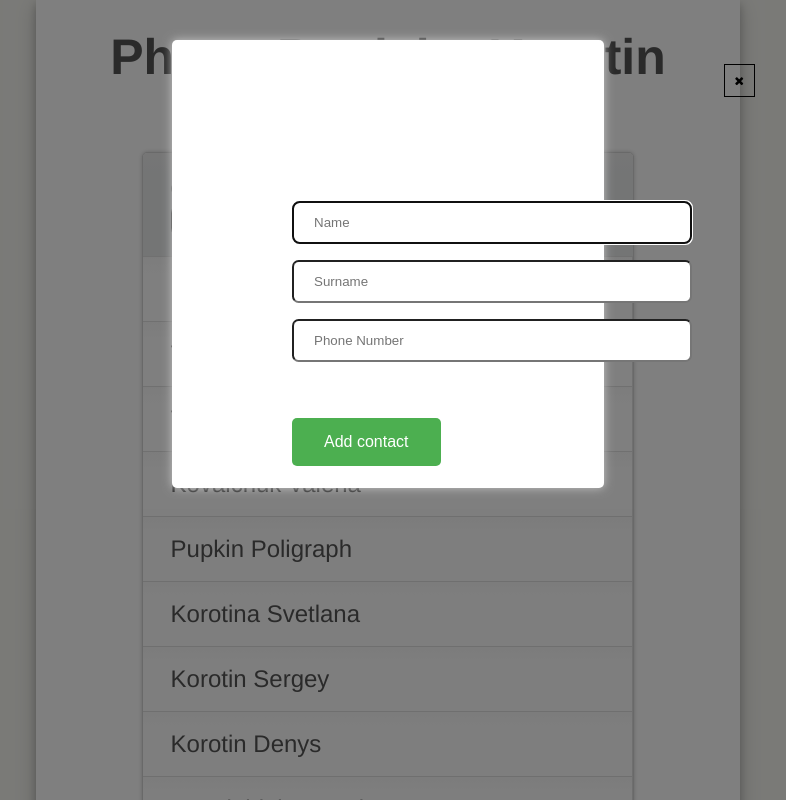
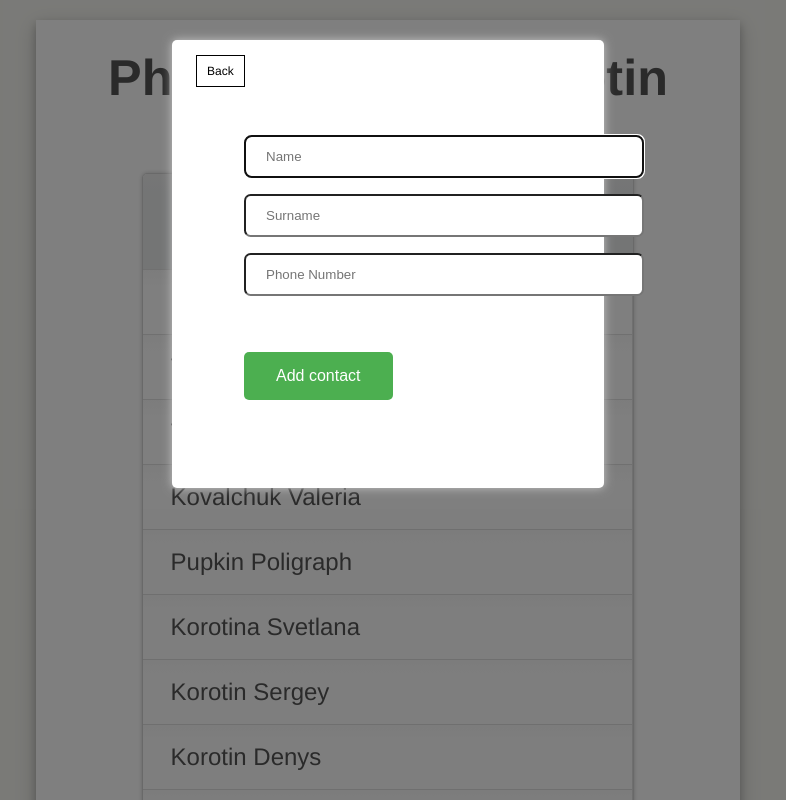
Before and after one commit to deniskorotin12/PhoneBook, a website built with webpack: page PhoneBook.html in a window 1280 px wide. Both pictures are taken after a click on the button "Add new Contact". Shown: the top 800 px of the page, without its empty margins (252-1038 px from the left). Built offline with nearby package versions, Linux system fonts and the light colour scheme.

Commit message:
evening commit

```diff
--- a/PhoneBook.html
+++ b/PhoneBook.html
@@ -12,9 +12,9 @@
 
         <div id="containerForRegistration">
 
-
             <dialog>
-                <span id="closeButton"><i class="fa fa-times" aria-hidden="true"></i>
+                <span id="closeButton">Back</span>
+                <!-- <i class="fa fa-times" aria-hidden="true"></i> -->
                 <form>
                     <input type="text" id="regName" placeholder="Name">
                     <br>
@@ -31,17 +31,16 @@
     </div>
 
     <div id="content">
-        <h1>Phone Book by Korotin Denys</h1>
+        <div><h1>Phone Book by Korotin Denys</h1></div>
         <div class="addContact">
         </div>
         <div class="Table_block">
-            <table cellspacing="0">
+            <table cellspacing="0" id="MainTable">
                 <tbody id="t_BodyItems">
                     <tr class="odd-row">
-                        <th class="th-items">
+                        <th id="th-items">
                             <div>Contact</div>
-                            <div>
-                                <button type="button" id="addContactButton" title="Add new Contact">+</button>
+                            <div><button type="button" id="addContactButton" title="Add new Contact">+</button>
                             </div>
                         </th>
 
--- a/src/css/form.css
+++ b/src/css/form.css
@@ -16,26 +16,48 @@
 } */
 
 #addContactButton {
-    /* display: inline-block; */
-    width: 1.9em;
-    height: 1.9em;
-    line-height: 2em;
-    vertical-align: right;
+    display: block;
+    position: static;
+    left: 0;
+    top: 0;
+    width: 1.5em;
+    height: 1.5em;
+    padding-top: 3px;
+    text-decoration: none;
     text-align: center;
-    text-decoration: none;
-    color: #000;
-    outline: none;
-    border-radius: 10px;
-    box-shadow: 0 0 0 1px #ddd inset, 0 1px 1px #fff;
-    font-size: 0.7em;
-    padding-bottom: 1.8em;
-    cursor: pointer;
-    margin: auto;
+    font-size: 25px;
+    text-shadow: 0 1px 0 rgba(255,255,255,.7);
+    background-color: rgb(255, 255, 255);
+    letter-spacing: -.065em;
+    font-family: "Hammersmith One", sans-serif;
+    -webkit-transition: all .25s ease-in-out;
+    -o-transition: all .25s ease-in-out;
+    -moz-transition: all .25s ease-in-out;
+    transition: all .25s ease-in-out;
+    box-shadow: 2px 2px 7px rgba(0,0,0,.2);
+    border-radius: 300px;
+    z-index: 1;
+    border: 1px solid rgb(77, 77, 77);
 }
 
 #addContactButton:hover {
+    border: 2px solid black;
+    opacity: 0.7;
+    width: 1.7em;
+    height: 1.7em;
+    cursor: pointer;
+}
+
+#closeButton{
+    padding: 8px 10px;
     border: 1px solid black;
-    opacity: 0.7;
+    border-radius: 8wpx;
+}
+
+#closeButton:hover{
+   cursor: pointer;
+   background-color: rgb(245, 245, 245);
+   padding: 12px 15px;
 }
 
 #addContactButton:focus {
@@ -43,3 +65,23 @@
     background-color: rgba(0, 0, 0, 0.164);
     opacity: 0.7;
 }
+
+@-moz-keyframes rotate {
+    0% {transform: rotate(0deg);}
+    100% {transform: rotate(-360deg);}
+}
+
+@-webkit-keyframes rotate {
+    0% {transform: rotate(0deg);}
+    100% {transform: rotate(-360deg);}
+}
+
+@-o-keyframes rotate {
+    0% {transform: rotate(0deg);}
+    100% {transform: rotate(-360deg);}
+}
+
+@keyframes rotate {
+    0% {transform: rotate(0deg);}
+    100% {transform: rotate(-360deg);}
+}
--- a/src/css/table.css
+++ b/src/css/table.css
@@ -61,7 +61,7 @@ td {
 
 h1 {
     text-align: center;
-    font-size: 50px;
+    font-size: 4.2em;
     margin-top: 1em;
     margin-bottom: 1.2em;
 }
@@ -88,14 +88,13 @@ a {
     justify-content: left;
     margin: auto;
     width: 55%;
-    margin: 0 auto;
+    margin: 20px auto;
     background-color: rgb(255, 255, 255);
     box-shadow: 0 4px 8px 0 rgba(0, 0, 0, 0.2), 0 6px 20px 0 rgba(0, 0, 0, 0.19);
 }
 
 .fa-times {
     border: 1px solid black;
-    margin-left: 44em;
     padding: 0.8em;
     cursor: pointer;
 }
@@ -131,14 +130,19 @@ dialog {
 
 #th-items {
     display: flex;
-    /* justify-content: space-around;
-align-content: space-around; */
+    justify-content: space-between;
+    align-content: space-around;
     flex-direction: row;
     flex-wrap: nowrap;
+    margin: 0px;
+    padding: 1.2em;
 }
 
+
+
+
 form {
-    margin: 8em;
+    margin: 4em;
 }
 
 #regButton {
@@ -196,7 +200,8 @@ td {
 td:hover {
     font-size: 2.3em;
     cursor: pointer;
-    text-decoration: underline;
+    color:  black;
+    background: rgb(245, 245, 245);
 }
 
 th {
--- a/src/js/MainPageTable.js
+++ b/src/js/MainPageTable.js
@@ -1,11 +1,17 @@
+const hideElement = document.getElementById("containerForRegistration");
+const Users = {
+    ContactUsers: ["Korotin Denys", "Tverdohleb Arseniy", "Tverdohleb Yulia", "Kovalchuk Valeria", "Pupkin Poligraph", "Korotina Svetlana", "Korotin Sergey"]
+};
+const closeDialog = document.getElementById("closeButton");
+const newPersonButton = document.getElementById("addContactButton");
+
+
 window.onload = function() {
     let hideElement = document.getElementById("containerForRegistration");
     hideElement.style.visibility = "hidden";
 };
 
-const Users = {
-    ContactUsers: ["Korotin Denys", "Tverdohleb Arseniy", "Tverdohleb Yulia", "Kovalchuk Valeria", "Pupkin Poligraph", "Korotina Svetlana", "Korotin Sergey"]
-};
+
 let setItemAtLocaleStorage = localStorage.setItem("Users", Users.ContactUsers);
 
 function test() {
@@ -15,7 +21,7 @@ function test() {
 
 };
 
-function initTable() {
+let initTable = (function() {
 
     for (let prop in Users.ContactUsers) {
 
@@ -30,22 +36,19 @@ function initTable() {
         tBodyItems.appendChild(createTr);
         tBodyItems.appendChild(createTd);
     };
-};
+}());
 
-function addNewPerson() {
-    const addNewPerson = document.getElementById("addContactButton");
-    addNewPerson.addEventListener("click", function() {
-        let hideElement = document.getElementById("containerForRegistration");
+let addNewPerson = (function() {
+
+    newPersonButton.addEventListener("click", function() {
         hideElement.style.visibility = "visible";
         const dialog = document.querySelector('dialog');
         dialog.show();
     });
-};
+}());
 
 function hideBlock() {
-    const closeDialog = document.getElementById("closeButton");
     closeDialog.addEventListener("click", function() {
-        const hideElement = document.getElementById("containerForRegistration");
         hideElement.style.visibility = "hidden";
     });
 };
@@ -62,11 +65,12 @@ const Surname = document.getElementById("regSurname");
 function AddContactButton() {
     const getRegButton = document.getElementById("regButton");
     getRegButton.addEventListener("click", function() {
-        return hideBlock();
+        return hideElement.style.visibility = "hidden";
     });
 };
 
+
 AddContactButton();
-//hideBlock();
+hideBlock();
 addNewPerson();
 initTable();
```
Also changed, not shown: AddContact.html (+1 -1 lines), dist/bundle.js.
